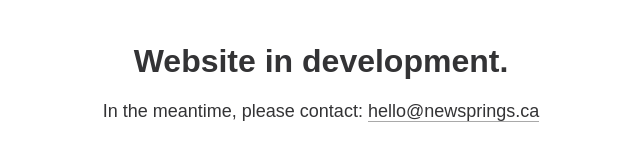
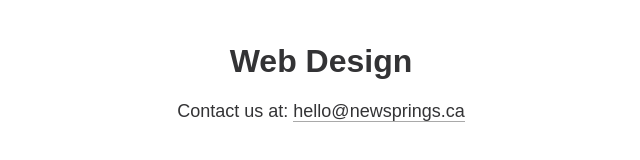
Before and after one commit to MichaelChupik/NewSprings, a plain HTML site: page index.html in a window 1280 px wide. Shown: the part 414-574 px from the top of the page, without its empty margins (319-959 px from the left). Drawn offline with Linux system fonts and the light colour scheme.

Commit message:
Update index.html

```diff
--- a/index.html
+++ b/index.html
@@ -44,8 +44,8 @@
 <body>
     <div class="container">
         <img src="https://raw.githubusercontent.com/MichaelChupik/Test/main/NewSprings%20-%20Stacked%201.png" alt="NewSprings">
-	<h1>Website in development.</h1>
-        <p>In the meantime, please contact: <a href="mailto:hello@newsprings.ca">hello@newsprings.ca</a></p>
+	<h1>Web Design</h1>
+        <p>Contact us at: <a href="mailto:hello@newsprings.ca">hello@newsprings.ca</a></p>
     </div>
 </body>
 </html>
```
